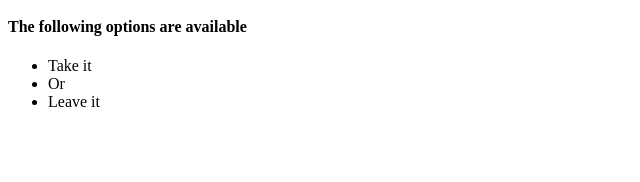
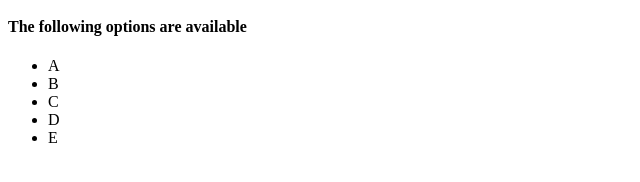
Before and after one commit to akira-massoni/Test, a plain HTML site: page index.htm in a window 1280 px wide. Shown: the part 140-322 px from the top of the page, without its empty margins (0-640 px from the left). Drawn offline with Linux system fonts and the light colour scheme.

Commit message:
listing issue fixed, set from three to five choices

```diff
--- a/index.htm
+++ b/index.htm
@@ -13,9 +13,11 @@
     <BR>
     <h4> The following options are available </h4>
     <ul>
-        <li>Take it</li>
-        <li>Or</li>
-        <li>Leave it</li>
+        <li>A</li>
+        <li>B</li>
+        <li>C</li>
+        <li>D</li>
+        <li>E</li>
     </ul>
 </body>
 </html>
```
Also changed, not shown: 1 other file.
